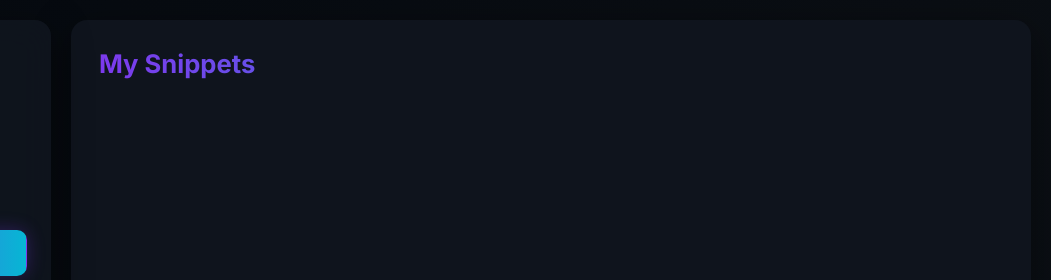
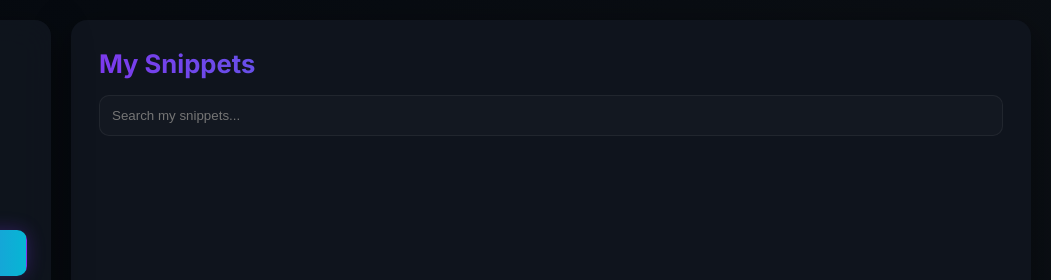
Before and after one commit to ItzWildaYT/DevBox, a website with bundled scripts: page my-snippets.html in a window 1280 px wide. Shown: the top 280 px of the page, 229-1280 px from the left. Built offline with nearby package versions, Linux system fonts and the light colour scheme; no server answers.

Commit message:
Update my-snippets.html

```diff
--- a/my-snippets.html
+++ b/my-snippets.html
@@ -32,6 +32,7 @@
 
     <main class="main">
       <h2>My Snippets</h2>
+      <input id="searchMy" class="search" placeholder="Search my snippets...">
       <div id="mySnippetsList" class="lib-list"></div>
     </main>
   </div>
```
